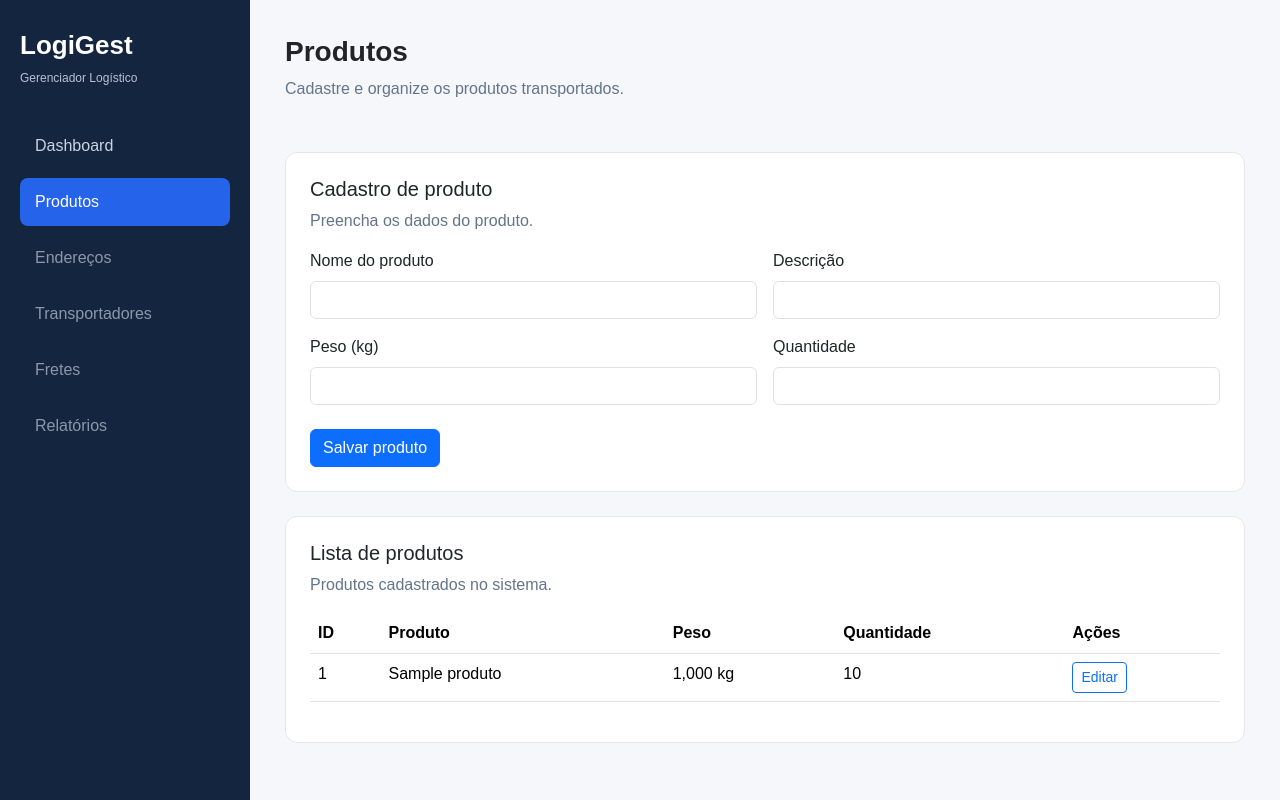
After one commit to jacksoonzz/logigest, a PHP site: page /produtos.php in a window 1280 px wide. The commit adds this page. Run offline with PHP 8.4, Linux system fonts and the light colour scheme; tables that the repository leaves empty hold one stand-in row (values such as "Sample post"); a stand-in replaces the project's code that opens the database connection.

Commit message:
feat: implementa cadastro e edicao de produtos

```diff
--- a/includes/menu.php
+++ b/includes/menu.php
@@ -1,3 +1,7 @@
+
+<?php
+$paginaAtual = basename($_SERVER['SCRIPT_NAME']);
+?>
 
 <aside class="menu-lateral">
     <div class="logo">
@@ -6,8 +10,16 @@
     </div>
 
     <nav class="navegacao">
-        <a href="index.php" class="ativo">Dashboard</a>
-        <span>Produtos</span>
+        <a href="index.php"
+           class="<?= $paginaAtual === 'index.php' ? 'ativo' : '' ?>">
+            Dashboard
+        </a>
+
+        <a href="produtos.php"
+           class="<?= $paginaAtual === 'produtos.php' ? 'ativo' : '' ?>">
+            Produtos
+        </a>
+
         <span>Endereços</span>
         <span>Transportadores</span>
         <span>Fretes</span>
--- /dev/null
+++ b/produtos.php
@@ -0,0 +1,313 @@
+
+
+
+<?php
+
+require __DIR__ . '/config/conexao.php';
+
+$erro = '';
+
+$produtoFormulario = [
+    'id' => '',
+    'nome' => '',
+    'descricao' => '',
+    'peso' => '',
+    'quantidade' => ''
+];
+
+// Salvar os dados enviados pelo formulário
+if ($_SERVER['REQUEST_METHOD'] === 'POST') {
+
+    $produtoFormulario = [
+        'id' => trim($_POST['id'] ?? ''),
+        'nome' => trim($_POST['nome'] ?? ''),
+        'descricao' => trim($_POST['descricao'] ?? ''),
+        'peso' => trim($_POST['peso'] ?? ''),
+        'quantidade' => trim($_POST['quantidade'] ?? '')
+    ];
+
+    $id = $produtoFormulario['id'];
+    $nome = $produtoFormulario['nome'];
+    $descricao = $produtoFormulario['descricao'];
+    $peso = $produtoFormulario['peso'];
+
+    $quantidade = filter_var(
+        $produtoFormulario['quantidade'],
+        FILTER_VALIDATE_INT
+    );
+
+    if (
+        $nome === '' ||
+        !is_numeric($peso) ||
+        (float) $peso <= 0 ||
+        $quantidade === false ||
+        $quantidade < 0
+    ) {
+        $erro = 'Preencha os campos corretamente.';
+
+    } elseif ($id !== '' && (!ctype_digit($id) || (int)$id < 1)) {
+
+        $erro = 'Identificador do produto inválido.';
+
+    } else {
+
+        if ($id === '') {
+
+            // Cadastrar um novo produto
+            $sql = "INSERT INTO produtos
+                    (nome, descricao, peso, quantidade)
+                    VALUES
+                    (:nome, :descricao, :peso, :quantidade)";
+
+        } else {
+
+            // Atualizar um produto existente
+            $sql = "UPDATE produtos
+                    SET nome = :nome,
+                        descricao = :descricao,
+                        peso = :peso,
+                        quantidade = :quantidade
+                    WHERE id = :id";
+        }
+
+        $consulta = $pdo->prepare($sql);
+
+        $dados = [
+            ':nome' => $nome,
+            ':descricao' => $descricao,
+            ':peso' => $peso,
+            ':quantidade' => $quantidade
+        ];
+
+        if ($id !== '') {
+            $dados[':id'] = (int) $id;
+        }
+
+        $consulta->execute($dados);
+
+        if ($id === '') {
+            header('Location: produtos.php?salvo=1');
+        } else {
+            header('Location: produtos.php?editado=1');
+        }
+
+        exit;
+    }
+
+// Carregar um produto para edição
+} elseif (isset($_GET['editar'])) {
+
+    $id = filter_var(
+        $_GET['editar'],
+        FILTER_VALIDATE_INT,
+        ['options' => ['min_range' => 1]]
+    );
+
+    if ($id === false) {
+        $erro = 'Produto inválido.';
+    } else {
+        $sql = "SELECT * FROM produtos WHERE id = :id";
+
+        $consulta = $pdo->prepare($sql);
+        $consulta->execute([':id' => $id]);
+
+        $produto = $consulta->fetch(PDO::FETCH_ASSOC);
+
+        if ($produto) {
+            $produtoFormulario = $produto;
+        } else {
+            $erro = 'Produto não encontrado.';
+        }
+    }
+}
+
+// Listar todos os produtos
+$sql = "SELECT * FROM produtos ORDER BY id DESC";
+
+$consulta = $pdo->query($sql);
+
+$produtos = $consulta->fetchAll(PDO::FETCH_ASSOC);
+
+?>
+
+<!DOCTYPE html>
+<html lang="pt-BR">
+<head>
+    <meta charset="UTF-8">
+    <meta name="viewport" content="width=device-width, initial-scale=1.0">
+
+    <title>Produtos | LogiGest</title>
+
+    <link href="https://cdn.jsdelivr.net/npm/bootstrap@5.3.9/dist/css/bootstrap.min.css" rel="stylesheet">
+    <link rel="stylesheet" href="assets/css/style.css">
+</head>
+<body>
+
+<div class="sistema">
+
+    <?php require __DIR__ . '/includes/menu.php'; ?>
+
+    <main class="conteudo">
+
+        <header class="cabecalho">
+            <div>
+                <h1>Produtos</h1>
+                <p>Cadastre e organize os produtos transportados.</p>
+            </div>
+        </header>
+
+<?php if (isset($_GET['salvo'])): ?>
+    <div class="alert alert-success">
+        Produto cadastrado com sucesso!
+    </div>
+<?php endif; ?>
+
+<?php if (isset($_GET['editado'])): ?>
+    <div class="alert alert-success">
+        Produto atualizado com sucesso!
+    </div>
+<?php endif; ?>
+
+<?php if ($erro !== ''): ?>
+    <div class="alert alert-danger">
+        <?= htmlspecialchars($erro, ENT_QUOTES, 'UTF-8') ?>
+    </div>
+<?php endif; ?>
+
+        <!-- Formulário de produtos -->
+        <section class="card painel mb-4">
+            <div class="card-body p-4">
+
+                <h5>Cadastro de produto</h5>
+                <p>Preencha os dados do produto.</p>
+
+                <form method="POST">
+
+
+<input
+    type="hidden"
+    name="id"
+    value="<?= htmlspecialchars((string)$produtoFormulario['id'], ENT_QUOTES, 'UTF-8') ?>"
+>
+
+                    <div class="row g-3">
+
+                        <div class="col-md-6">
+                            <label class="form-label">Nome do produto</label>
+                            <input type="text" name="nome"
+                            value="<?= htmlspecialchars((string)$produtoFormulario['nome'], ENT_QUOTES, 'UTF-8') ?>"
+                                   class="form-control"
+                                   value="<?= htmlspecialchars((string)$produtoFormulario['nome'], ENT_QUOTES, 'UTF-8') ?>"
+                                   required>
+                        </div>
+
+                        <div class="col-md-6">
+                            <label class="form-label">Descrição</label>
+                            <input type="text" name="descricao"
+                                   class="form-control"
+                                   value="<?= htmlspecialchars((string)$produtoFormulario['descricao'], ENT_QUOTES, 'UTF-8') ?>">
+                        </div>
+
+                        <div class="col-md-6">
+                            <label class="form-label">Peso (kg)</label>
+                            <input type="number" name="peso"
+                                   class="form-control"
+                                   value="<?= htmlspecialchars((string)$produtoFormulario['peso'], ENT_QUOTES, 'UTF-8') ?>"
+                                   min="0.001" step="0.001" required>
+                        </div>
+
+                        <div class="col-md-6">
+                            <label class="form-label">Quantidade</label>
+                            <input type="number" name="quantidade"
+                                   class="form-control"
+                                   value="<?= htmlspecialchars((string)$produtoFormulario['quantidade'], ENT_QUOTES, 'UTF-8') ?>"
+                                   min="0" step="1" required>
+                        </div>
+
+                    </div>
+
+                    <div class="mt-4">
+
+<button type="submit" class="btn btn-primary">
+    <?= $produtoFormulario['id'] !== ''
+        ? 'Salvar alterações'
+        : 'Salvar produto' ?>
+</button>
+                    </div>
+
+                </form>
+
+            </div>
+        </section>
+
+        <!-- Lista de produtos -->
+        <section class="card painel">
+            <div class="card-body p-4">
+
+                <h5>Lista de produtos</h5>
+                <p>Produtos cadastrados no sistema.</p>
+
+                <div class="table-responsive">
+                    <table class="table table-hover">
+
+                        <thead>
+                            <tr>
+                                <th>ID</th>
+                                <th>Produto</th>
+                                <th>Peso</th>
+                                <th>Quantidade</th>
+                                <th>Ações</th>
+                            </tr>
+                        </thead>
+
+                        <tbody>
+
+                        <?php if (count($produtos) === 0): ?>
+
+                            <tr>
+                                <td colspan="5" class="text-center py-4">
+                                    Nenhum produto cadastrado.
+                                </td>
+                            </tr>
+
+                        <?php else: ?>
+
+                            <?php foreach ($produtos as $produto): ?>
+                                <tr>
+                                    <td><?= $produto['id'] ?></td>
+
+                                    <td><?= htmlspecialchars($produto['nome'], ENT_QUOTES, 'UTF-8') ?></td>
+
+                                    <td><?= number_format($produto['peso'], 3, ',', '.') ?> kg</td>
+
+                                    <td><?= $produto['quantidade'] ?></td>
+
+                                    <td>
+
+<a
+    href="produtos.php?editar=<?= (int)$produto['id'] ?>"
+    class="btn btn-sm btn-outline-primary"
+>
+    Editar
+</a>
+
+                                    </td>
+                                </tr>
+                            <?php endforeach; ?>
+
+                        <?php endif; ?>
+
+                        </tbody>
+
+                    </table>
+                </div>
+
+            </div>
+        </section>
+
+    </main>
+
+</div>
+
+</body>
+</html>
```
Also changed, not shown: config/conexao.exemplo.php (added, +27 -0 lines), database/estrutura.sql (added, +43 -0 lines), 1 other file.
